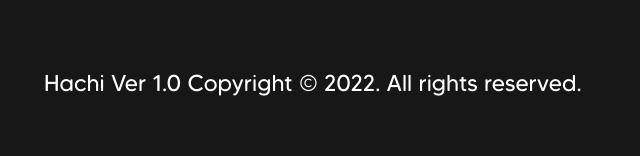
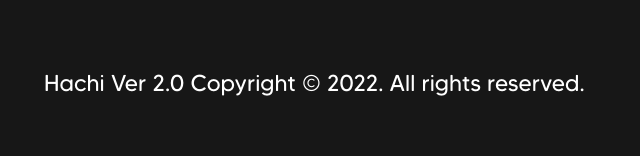
Before and after one commit to SrCosmicCat/Hachi, a website: page home.html in a window 1280 px wide. Shown: the part 763-919 px from the top of the page, 512-1152 px from the left. Drawn offline with nearby package versions, Linux system fonts and the light colour scheme.

Commit message:
Footer Hachi ver updated
Hachi 2.0

```diff
--- a/home.html
+++ b/home.html
@@ -308,7 +308,7 @@
                             <img id="hachiLogoFooter" src="resources/img/Hachi_logo_letters_horizontal.png" alt="Hachi's logo brand">
                         </div>
                         <div class="col-md-6">
-                            <h1 class="hachiTextFooter"> Hachi Ver 1.0 Copyright &copy; 2022. All rights reserved. </h1>
+                            <h1 class="hachiTextFooter"> Hachi Ver 2.0 Copyright &copy; 2022. All rights reserved. </h1>
                         </div>
 
                     </div>
```
Also changed, not shown: index.html (+1 -1 lines).
